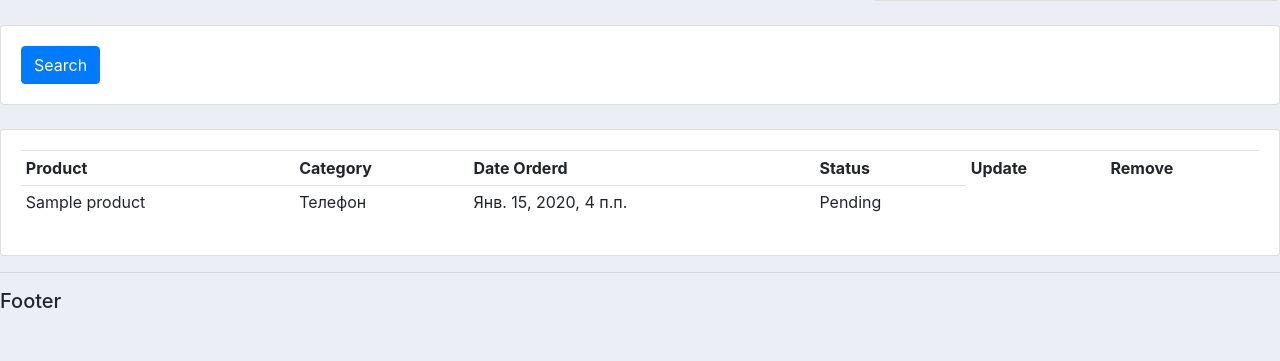
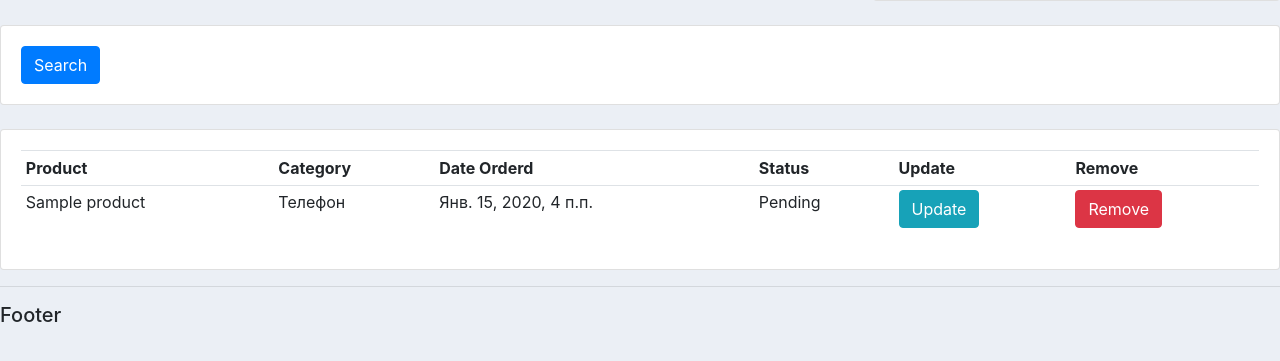
Before and after one commit to Erjan18/online_delivery, a Django app: template online_store/store/templates/store/customer.html in a window 1280 px wide. Shown: the part 262-623 px from the top of the page. Run offline with Django 3.2, Linux system fonts and the light colour scheme; tables that the repository leaves empty hold one stand-in row (values such as "Sample post"); the template is opened without the code that fills it: values that come from a table or form of the project are taken from there, most other values are stand-ins (such as "Sample title", 1, 10 or a date in 2020); some libraries are stand-ins or nearby versions.

Commit message:
adds update and remove

```diff
--- a/online_store/store/templates/store/customer.html
+++ b/online_store/store/templates/store/customer.html
@@ -61,11 +61,12 @@
 				</tr>
 				{%for order in orders%}
 				<tr>
-
 					<td>{{order.product.name}}</td>
 					<td>{{order.product.category}}</td>
 					<td>{{order.date_created}}</td>
 					<td>{{order.status}}</td>
+					<td><a class="btn btn-info" href="">Update</a> </td>
+					<td><a class="btn btn-danger" href="">Remove</a> </td>
 				</tr>
 				{%endfor%}
 			</table>
```
